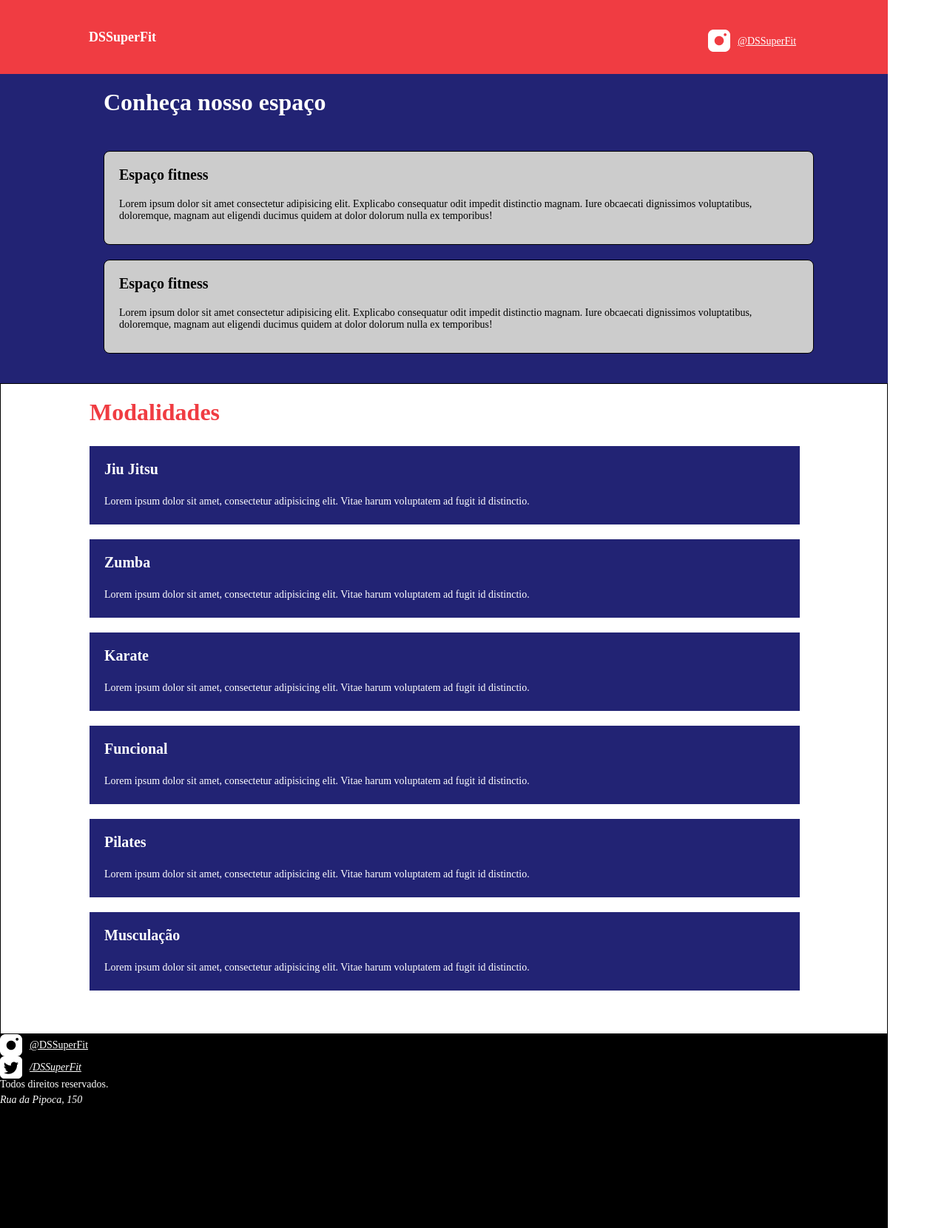
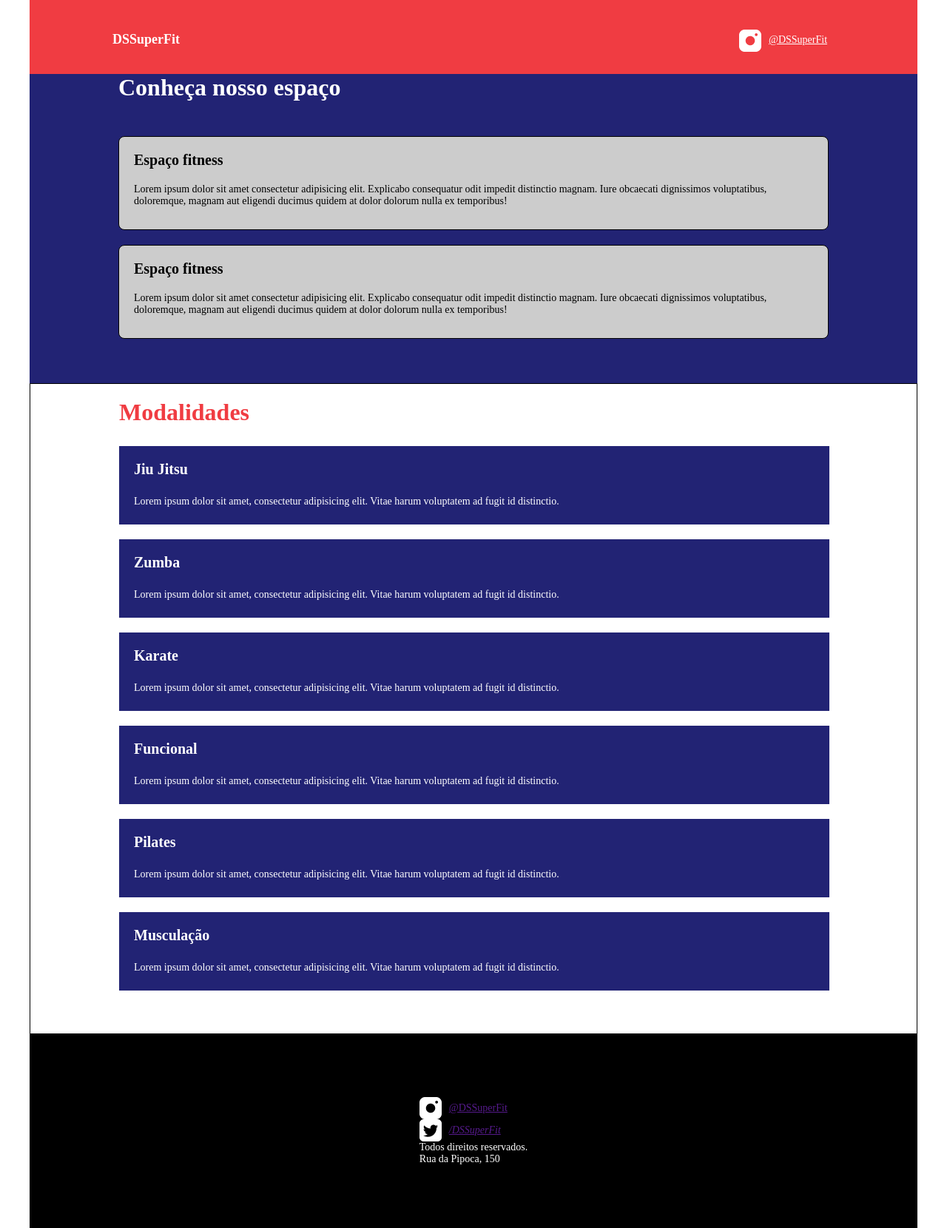
Before and after one commit to Hfictus/desafio2CSS, a plain HTML site: page index.html in a window 1280 px wide. Shown: the whole page at 74% size. Drawn offline with Linux system fonts and the light colour scheme.

Commit message:
index.html and styles.css updated

```diff
--- a/css/styles.css
+++ b/css/styles.css
@@ -1,6 +1,6 @@
 *{
-    margin: 0;
-    padding: 0;
+    margin: 0px;
+    padding: 0px;
     box-sizing: border-box;
 }
 
@@ -13,61 +13,56 @@
 }
 body{
     max-width: 1200px;
+    margin: 0 auto;
 }
 #header-space{
     height: 100px;
     background: var(--red-color);
-}
-header{
     padding: 40px 120px;
 }
-header h1 {
+
+.header-container {
+    display: flex;
+    justify-content: center;
+    align-items: center;
+}
+h1 {
     width: 99px;
     height: 25px;
-    margin-right: 746px;
     color: var(--white-color);
     font-size: 18px;
+    margin-right: 756px;
 }
 img{
     width: 30px;
     height: 30px;
     margin-right: 10px;
 }
-header a{
+.header-container a{
     width: 85px;
     height: 19px;
     color: var(--white-color);
     font-size: 14px;
-}
-.header-elements{
-    display: flex;
-
-}
-.header-elements-right {
-    display:flex;
-    align-items: center;
-
-    margin-right: 120px;
+    margin-right: 10px;
 }
 
 #our-space {
     background: var(--blue-color);
     height: 418px;
-    padding: 20px;
 }
-.our-space h2{
+.space-container h2{
     color: var(--white-color);
     font-size: 32px;
     width: 357px;
     height: 44px;
     margin: 0px 723px 40px 120px;
 }
-.our-space h3{
+.space-container h3{
     color: var(--black-color);
     font-size: 20px;
     margin: 20px 788px 20px 20px;
 }
-.our-space p{
+.space-container p{
     width: 920px;
     height: 40px;
     color: var(--black-color);
@@ -89,7 +84,7 @@ header a{
     height: 880px;
     border: 1px solid black;
 }
-.modalities h2{
+.modalities-container h2{
     margin: 20px 876px 20px 120px;
     color: var(--red-color);
     width: 204px;
@@ -123,17 +118,22 @@ header a{
     background: var(--black-color);
     color: var(--white-color);
     font-size: 14px;
+    display: flex;
+    flex-direction: column;
+    justify-content: center;
+    align-items: center;
 }
-footer a{
+]
+.footer-container a{
     width: 85px;
     height: 19px;
     color: var(--white-color);
 }
-footer p{
+.footer-container p{
     width: 180px;
     height: 21px;
 }
-.footer-elements{
-    display:flex;
+.footer-container {
+    display: flex;
     align-items: center;
 }
--- a/index.html
+++ b/index.html
@@ -10,19 +10,15 @@
   <body>
     <header id="header-space">
       <nav>
-        <div class="header-elements">
+        <div class="header-container">
           <h1>DSSuperFit</h1>
-          <div class="header-elements-right">
           <img src="img/email.png" alt="" />
-            <div>
           <a href="">@DSSuperFit</a>
-            </div>
-          </div>
         </div>
       </nav>
     </header>
     <main>
-      <section id="our-space" class="our-space">
+      <section id="our-space" class="space-container">
           <h2>Conheça nosso espaço</h2>
         <div class="our-space-card">
           <div>
@@ -47,7 +43,7 @@
           </div>
         </div>
       </section>
-      <section id="modalities" class="modalities">
+      <section id="modalities" class="modalities-container">
         <div>
           <h2>Modalidades</h2>
           <div class="modalities-cards">
@@ -97,14 +93,13 @@
     </main>
     <footer id="footer-space">
       <div>
-        <div>
-          <div class="footer-elements">
+        <div class="footer-container">
           <img src="img/email.png" alt="">
           <div>
             <addres><a href="">@DSSuperFit</a></address>
           </div>
         </div>
-          <div class="footer-elements">
+        <div class="footer-container">
           <img src="img/twiter.png" alt="">
           <div>
             <address><a href="">/DSSuperFit</a></address>
@@ -112,10 +107,7 @@
         </div>
         <div>
           <p>Todos direitos reservados.</p>
-          </div>
-          <div>
-            <address><p>Rua da Pipoca, 150</p></address>
-          </div>
+          <p>Rua da Pipoca, 150</p>
         </div>
       </div>
     </footer>
```
Lines whose indentation alone changed are shown as unchanged.
